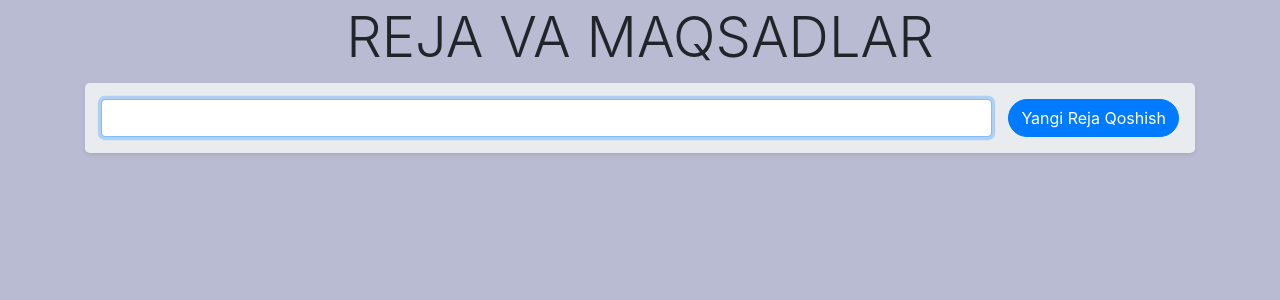
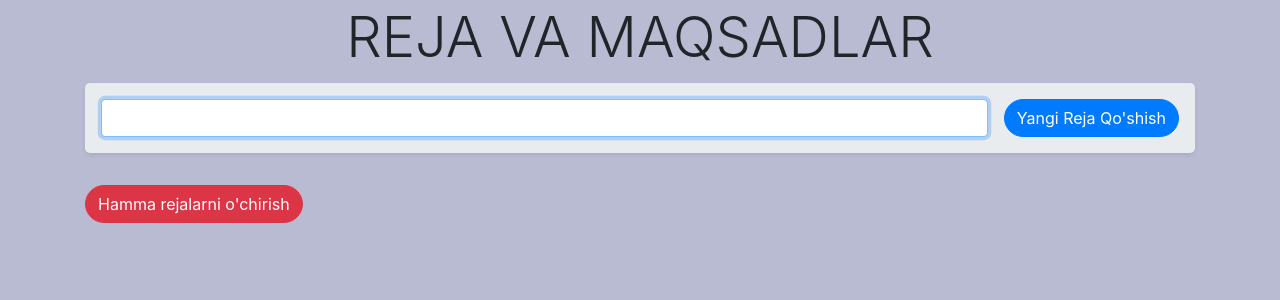
Before and after one commit to Khusnora98/reja, a Node server app: page / in a window 1280 px wide. Shown: the top 300 px of the page. Run offline with Node 20, Linux system fonts and the light colour scheme; some libraries are stand-ins or nearby versions.

Commit message:
feat:changeejs

```diff
--- a/server.js
+++ b/server.js
@@ -42,7 +42,7 @@ app.post("/create-item", (req, res) => {
 
 
 app.get('/', function(red, res) {
-    res.render('harid');
+    res.render('rejalar');
 });
 
 app.get("/author", (req, res) => {
@@ -52,5 +52,7 @@ app.get("/author", (req, res) => {
 const server = http.createServer(app);
 let PORT = 3000;
 server.listen(PORT, function() {
-    console.log(`The server is running successfully on port: ${PORT}`);
+    console.log(
+        `The server is running successfully on port: ${PORT}, http://localhost:${PORT}`
+    );
 });
--- a/views/harid.ejs
+++ b/views/rejalar.ejs
@@ -30,12 +30,16 @@
                   style="flex: 1"
                 />
                 <button class="btn btn-primary" style="border-radius: 20px">
-                  Yangi Reja Qoshish
+                  Yangi Reja Qo'shish
                 </button>
               </div>
             </form>
           </div>
-        </div>
+
+            <button id="clean-all" class="btn btn-danger" style="border-radius: 20px"> Hamma rejalarni  o'chirish
+            </button>
+          </div>
+
 
 
   </body>
```
